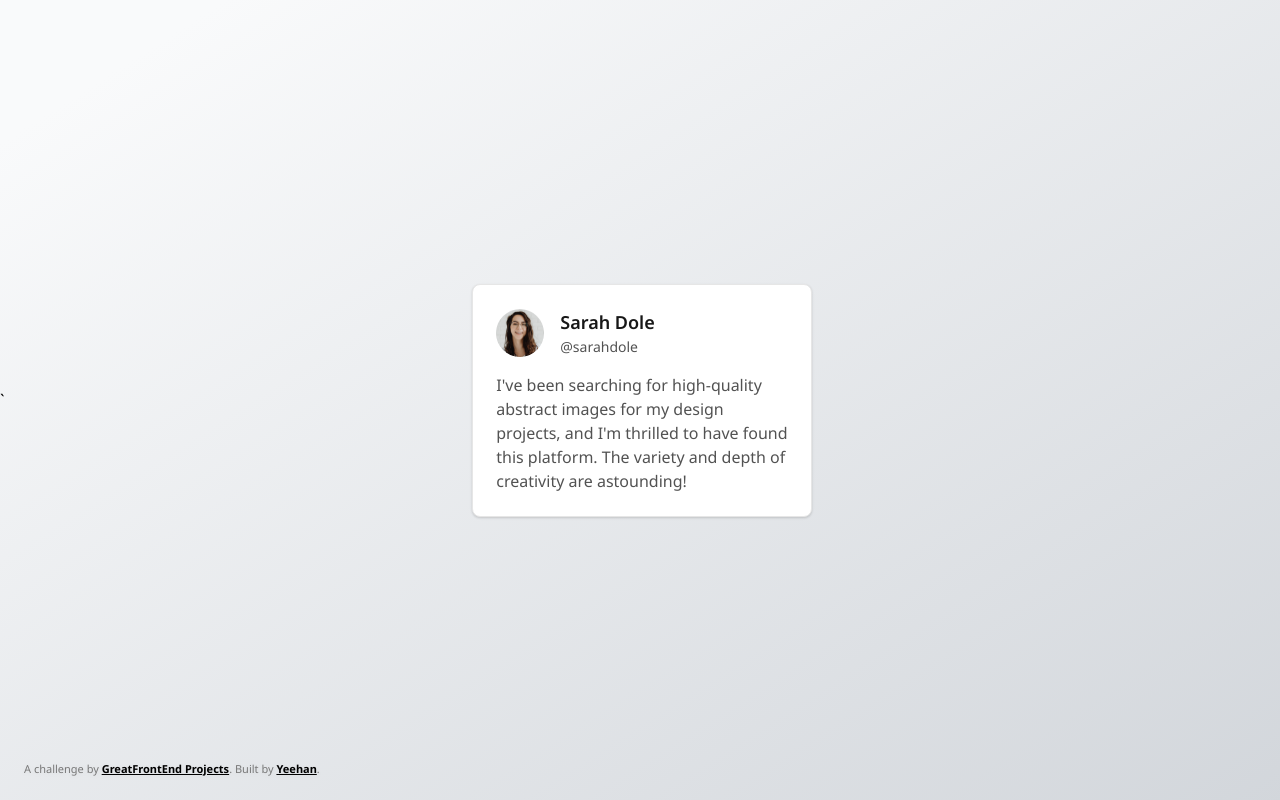
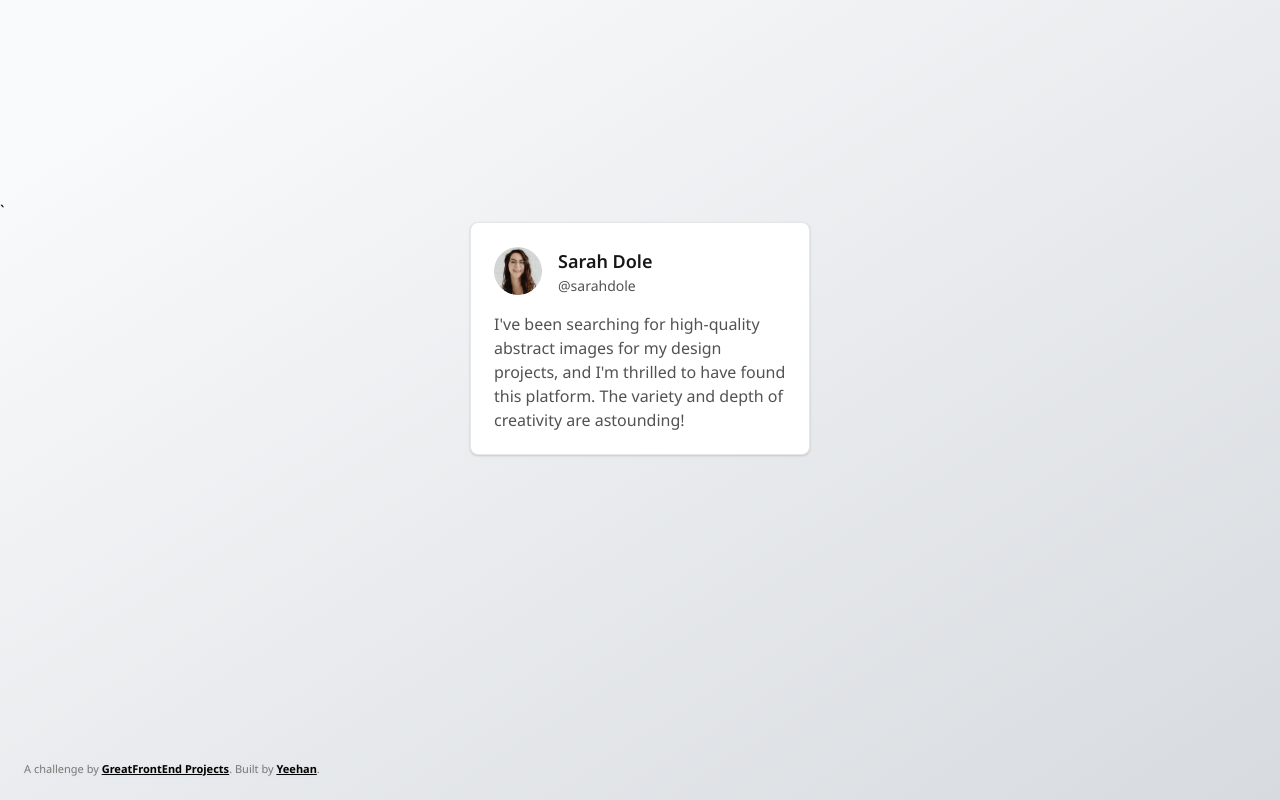
Before and after one commit to yeehanchung/gfe-testimonial-card, a plain HTML site: page index.html in a window 1280 px wide. Shown: the top 800 px of the page. Drawn offline with Linux system fonts and the light colour scheme.

Commit message:
fix: attempt to fix positioning

```diff
--- a/css/style.css
+++ b/css/style.css
@@ -11,10 +11,7 @@ body {
 }
 
 body {
-  display: flex;
-  height: 100vh;
-  justify-content: center;
-  align-items: center;
+  margin-top: 200px;
   background: linear-gradient(147.52deg, #F9FAFB 8.89%, #D2D6DB 100.48%);
 }
 
```
